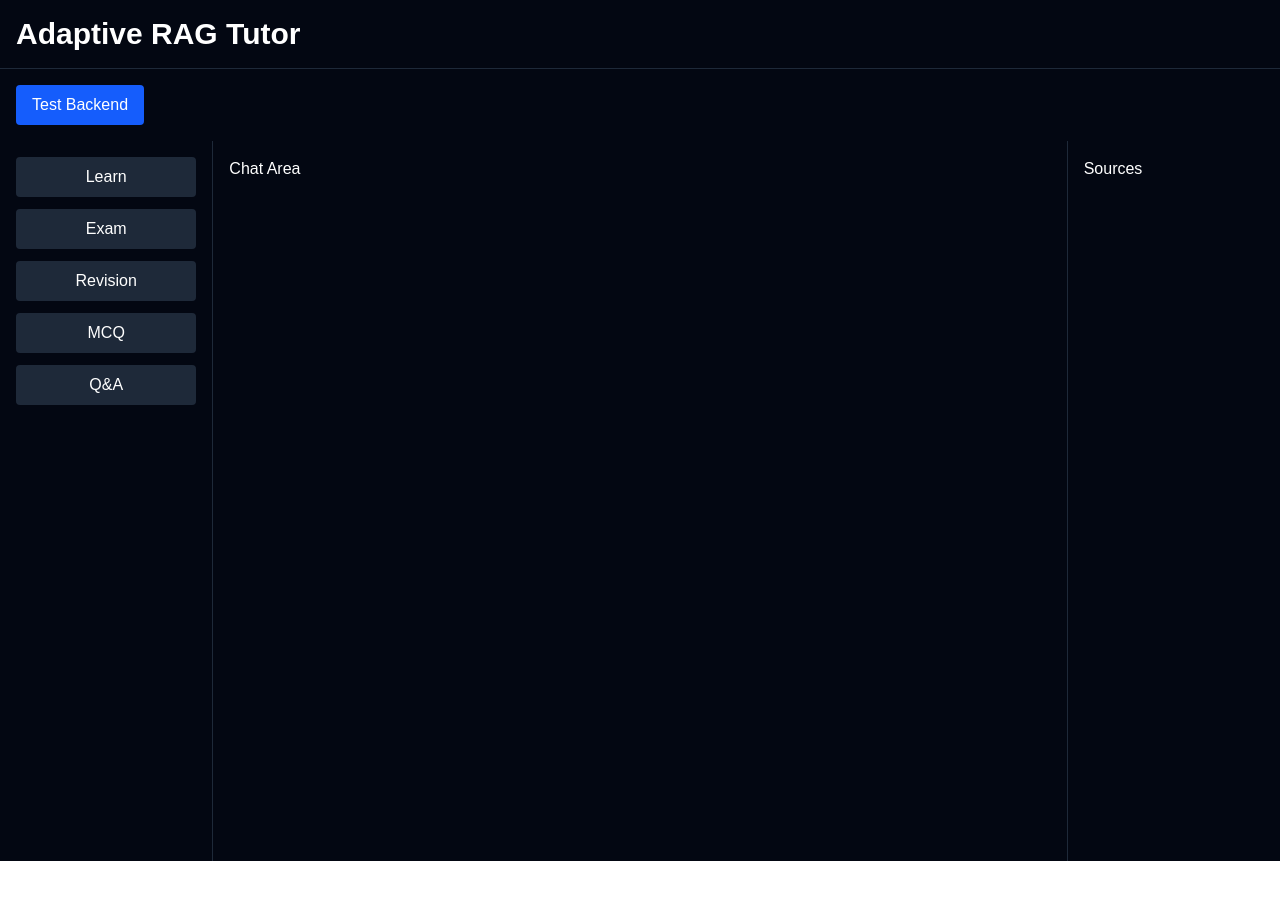
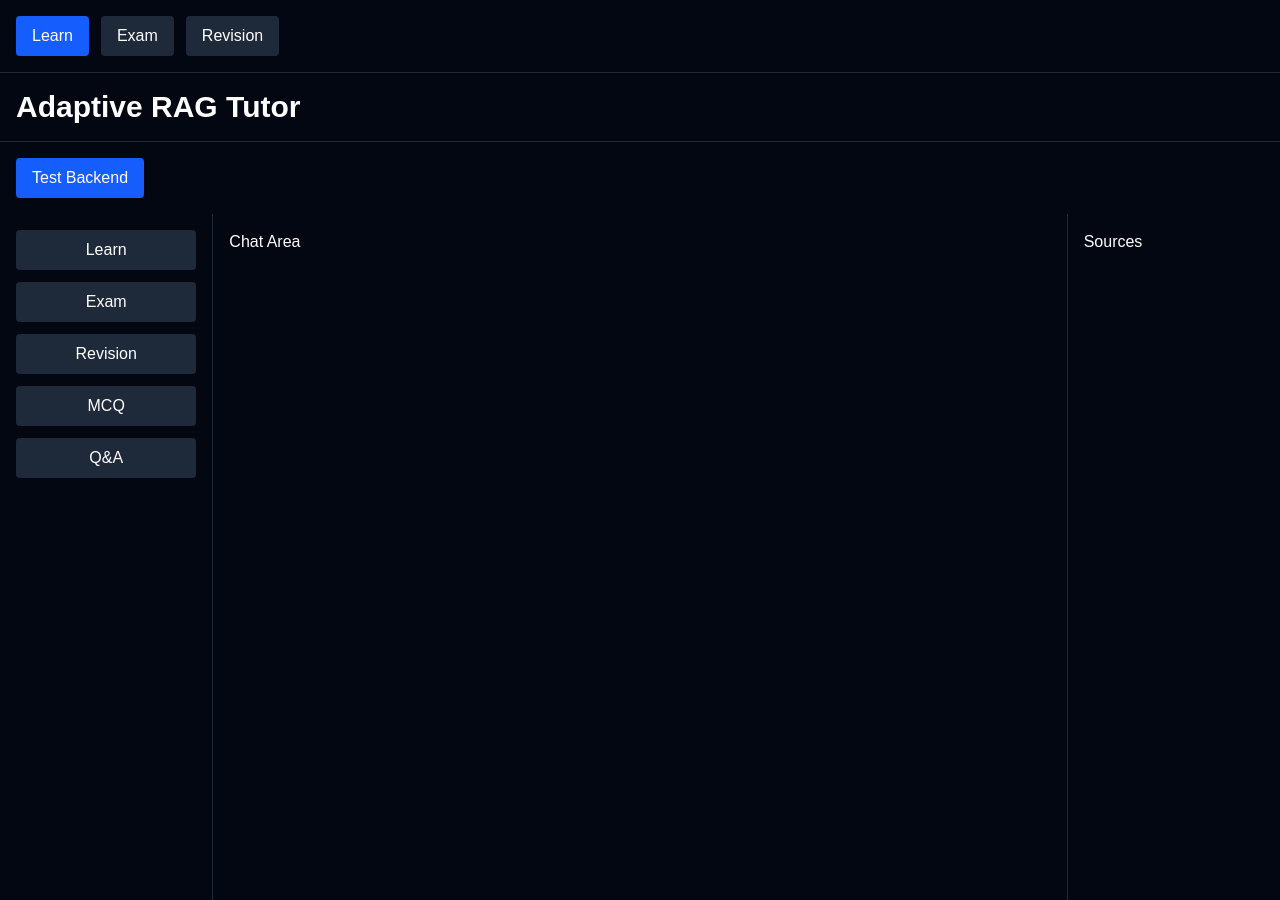
Before and after one commit to Danyl993/adaptive-rag-tutor, a Next.js app in the folder frontend/: page / in a window 1280 px wide. Shown: the top 900 px of the page. Before the commit the page ends 861 px from the top, so only its background shows below. Built offline with nearby package versions, Linux system fonts and the light colour scheme.

Commit message:
feat(frontend): create mode selector

```diff
--- a/frontend/src/app/page.js
+++ b/frontend/src/app/page.js
@@ -2,6 +2,7 @@
 
 import API from "@/services/api";
 import NavigationSidebar from "@/components/NavigationSidebar";
+import ModeSelector from "@/components/ModeSelector";
 
 export default function Home() {
   async function testBackend() {
@@ -15,6 +16,9 @@ export default function Home() {
 
   return (
     <main className="min-h-screen bg-gray-950 text-white">
+      <div className="p-4 border-b border-gray-800">
+        <ModeSelector />
+      </div>
       <div className="border-b border-gray-800 p-4">
         <h1 className="text-3xl font-bold">
           Adaptive RAG Tutor
@@ -35,7 +39,7 @@ export default function Home() {
           <NavigationSidebar />
         </div>
 
-        <div className="col-span-8 p-4">
+        <div className="md:col-span-8 p-4">
           Chat Area
         </div>
 
--- /dev/null
+++ b/frontend/src/components/ModeSelector.jsx
@@ -0,0 +1,17 @@
+export default function ModeSelector() {
+  return (
+    <div className="flex gap-3">
+      <button className="bg-blue-600 px-4 py-2 rounded">
+        Learn
+      </button>
+
+      <button className="bg-gray-800 px-4 py-2 rounded">
+        Exam
+      </button>
+
+      <button className="bg-gray-800 px-4 py-2 rounded">
+        Revision
+      </button>
+    </div>
+  );
+}
```
